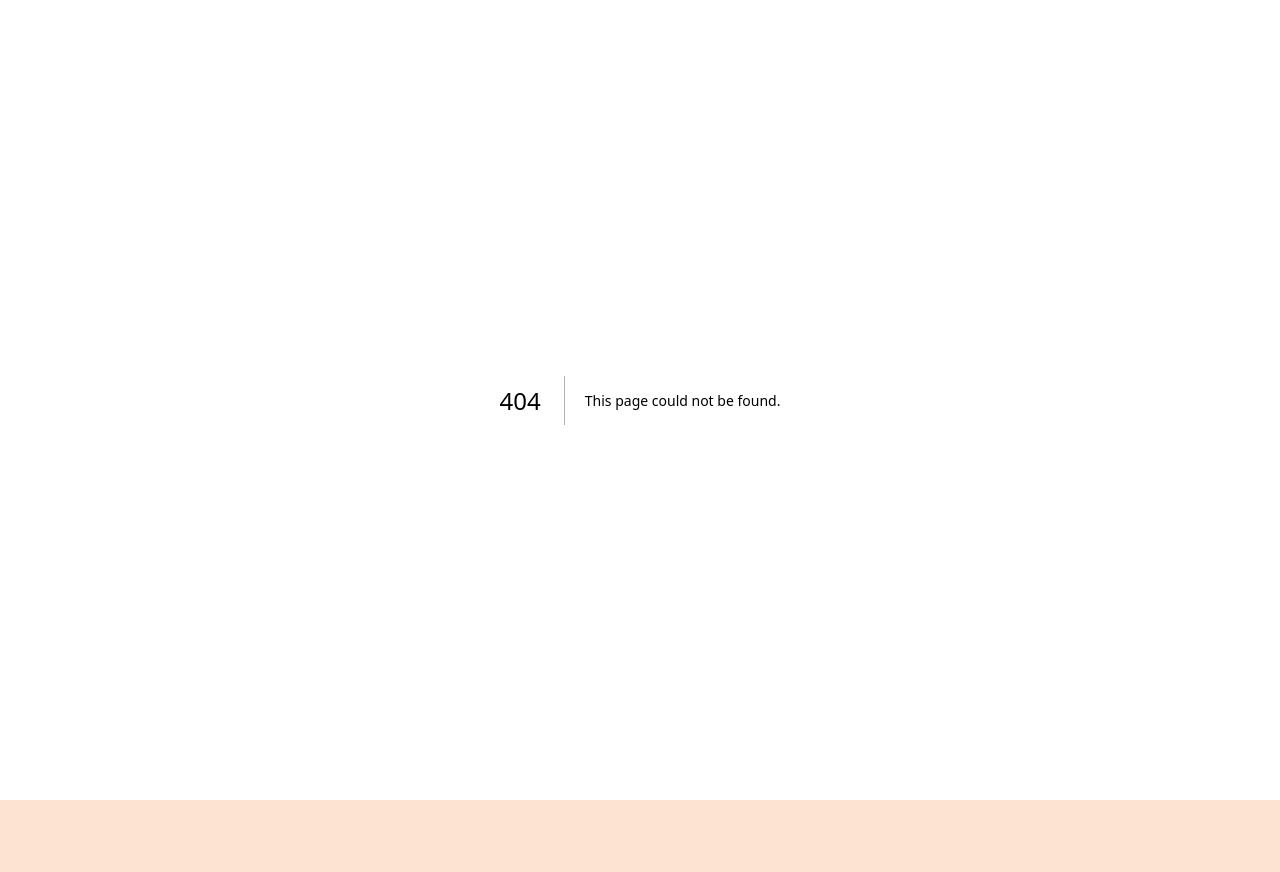
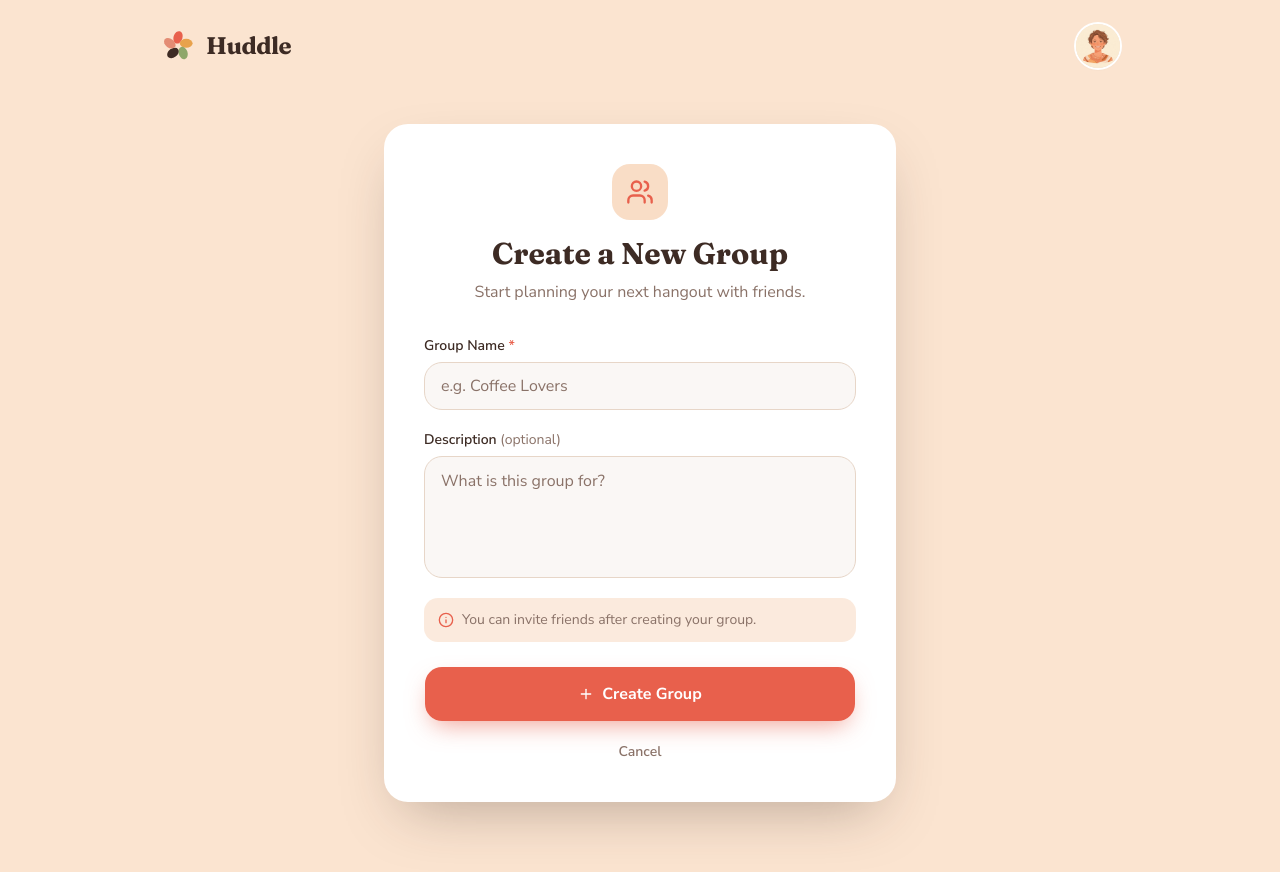
Before and after one commit to patissherie/conure, a Next.js app: page /groups/new in a window 1280 px wide. Before the commit this address had no page. Shown: the top 872 px of the page. Before the commit the page ends 800 px from the top, so only its background shows below. Built offline with nearby package versions, Linux system fonts and the light colour scheme.

Commit message:
implemented group creation frontend

```diff
--- /dev/null
+++ b/app/groups/new/page.tsx
@@ -0,0 +1,15 @@
+import { DashboardNav } from "../../../src/components/dashboard-nav"
+import { CreateGroupCard } from "../../../src/components/create-group-card"
+
+export default function CreateGroupPage() {
+  return (
+    <div className="min-h-screen bg-background">
+      <div className="mx-auto max-w-5xl px-4 py-6 sm:px-6 lg:px-8">
+        <DashboardNav />
+        <main className="flex justify-center px-2 py-10 sm:py-14">
+          <CreateGroupCard />
+        </main>
+      </div>
+    </div>
+  )
+}
--- /dev/null
+++ b/src/components/create-group-card.tsx
@@ -0,0 +1,85 @@
+"use client"
+
+import type React from "react"
+import { useState } from "react"
+import { Users, Info, Plus } from "lucide-react"
+import { Button } from "@/src/components/ui/button"
+
+export function CreateGroupCard() {
+  const [name, setName] = useState("")
+  const [description, setDescription] = useState("")
+
+  function handleSubmit(e: React.FormEvent) {
+    e.preventDefault()
+    // Hook up group creation here.
+    console.log("[v0] Create group submitted:", { name, description })
+    window.location.href = "/dashboard"
+  }
+
+  return (
+    <div className="w-full max-w-lg rounded-[24px] bg-card px-8 py-10 shadow-[0_24px_60px_-20px_rgba(61,43,36,0.35)] sm:px-10">
+      <div className="mb-8 text-center">
+        <div className="mx-auto mb-4 flex h-14 w-14 items-center justify-center rounded-2xl bg-accent">
+          <Users className="h-7 w-7 text-primary" />
+        </div>
+        <h1 className="font-serif text-3xl font-bold text-foreground text-balance">Create a New Group</h1>
+        <p className="mt-2 text-base text-muted-foreground text-pretty">
+          Start planning your next hangout with friends.
+        </p>
+      </div>
+
+      <form onSubmit={handleSubmit} className="flex flex-col gap-5">
+        <div className="flex flex-col gap-1.5">
+          <label htmlFor="groupName" className="text-sm font-semibold text-foreground">
+            {"Group Name "}
+            <span className="text-primary">*</span>
+          </label>
+          <input
+            id="groupName"
+            type="text"
+            required
+            value={name}
+            onChange={(e) => setName(e.target.value)}
+            placeholder="e.g. Coffee Lovers"
+            className="h-12 w-full rounded-2xl border border-input bg-muted/40 px-4 text-base text-foreground outline-none transition placeholder:text-muted-foreground focus:border-primary focus:ring-2 focus:ring-primary/30"
+          />
+        </div>
+
+        <div className="flex flex-col gap-1.5">
+          <label htmlFor="description" className="text-sm font-semibold text-foreground">
+            {"Description "}
+            <span className="font-normal text-muted-foreground">(optional)</span>
+          </label>
+          <textarea
+            id="description"
+            rows={4}
+            value={description}
+            onChange={(e) => setDescription(e.target.value)}
+            placeholder="What is this group for?"
+            className="w-full resize-none rounded-2xl border border-input bg-muted/40 px-4 py-3 text-base text-foreground outline-none transition placeholder:text-muted-foreground focus:border-primary focus:ring-2 focus:ring-primary/30"
+          />
+        </div>
+
+        <div className="flex items-center gap-2 rounded-xl bg-accent/60 px-3.5 py-3">
+          <Info className="h-4 w-4 shrink-0 text-primary" />
+          <p className="text-sm text-muted-foreground">You can invite friends after creating your group.</p>
+        </div>
+
+        <Button
+          type="submit"
+          className="mt-1 h-14 w-full gap-2 rounded-2xl bg-primary text-base font-bold text-primary-foreground shadow-[0_10px_24px_-8px_rgba(232,96,76,0.6)] hover:bg-primary/90"
+        >
+          <Plus className="h-5 w-5" />
+          Create Group
+        </Button>
+
+        <a
+          href="/dashboard"
+          className="mx-auto text-sm font-semibold text-muted-foreground transition hover:text-foreground"
+        >
+          Cancel
+        </a>
+      </form>
+    </div>
+  )
+}
--- a/src/components/dashboard-home.tsx
+++ b/src/components/dashboard-home.tsx
@@ -36,7 +36,7 @@ export function DashboardHome() {
 
       <section className="mt-10">
         <h1 className="text-pretty font-serif text-3xl font-bold text-foreground sm:text-4xl">
-          Good afternoon, Matt {" "}
+          Good afternoon, Jamie{" "}
           <span role="img" aria-label="waving hand">
             👋
           </span>
@@ -45,13 +45,13 @@ export function DashboardHome() {
       </section>
 
       <section className="mt-6 flex flex-col gap-3">
-        <button
-          type="button"
+        <a
+          href="/groups/new"
           className="flex h-14 w-full items-center justify-center gap-2 rounded-2xl bg-primary text-base font-bold text-primary-foreground shadow-[0_12px_26px_-10px_rgba(232,96,76,0.65)] transition-colors hover:bg-primary/90"
         >
           <Plus className="h-5 w-5" aria-hidden="true" />
           Create Group
-        </button>
+        </a>
         <button
           type="button"
           className="flex h-14 w-full items-center justify-center gap-2 rounded-2xl border-2 border-border bg-card text-base font-bold text-foreground transition-colors hover:bg-accent"
```
